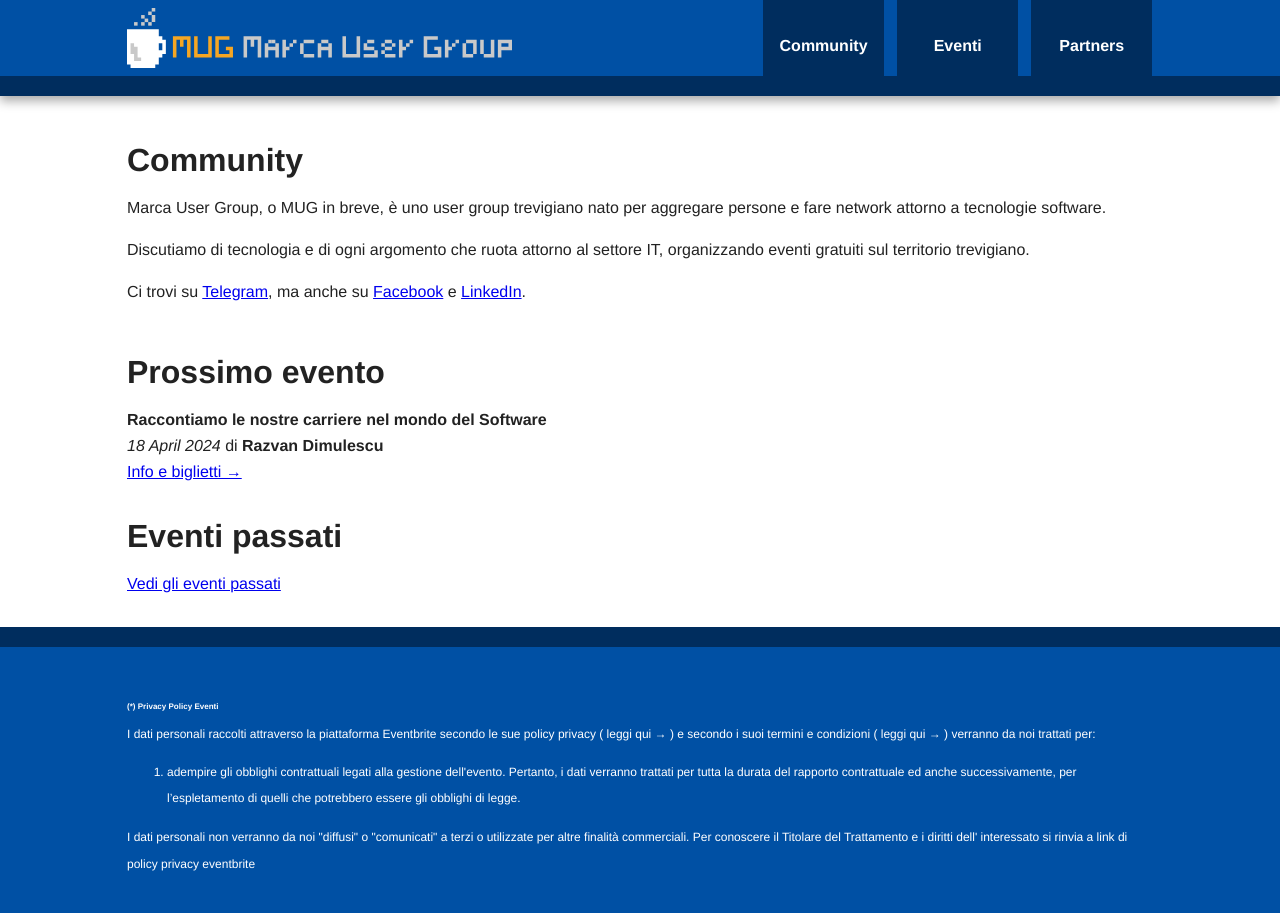
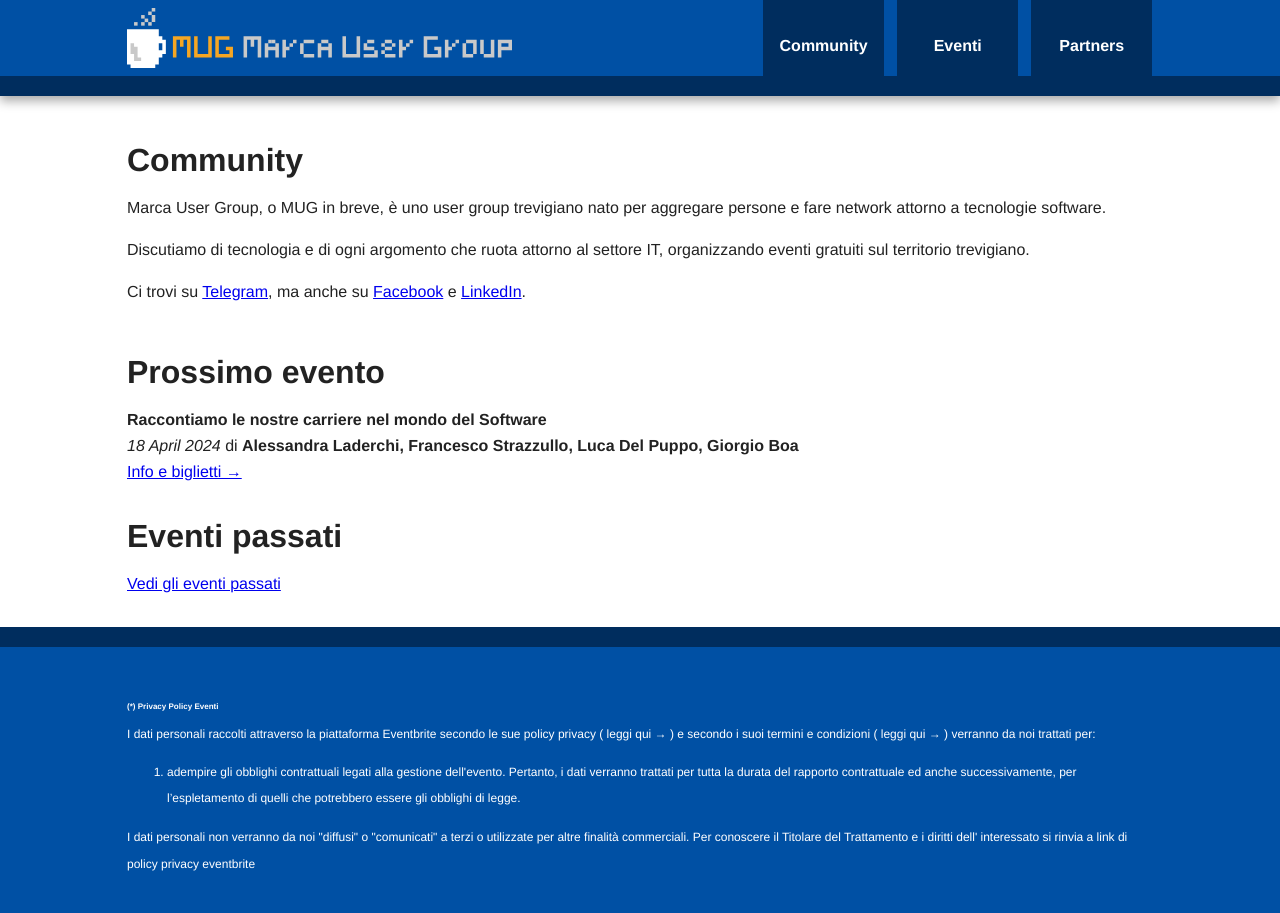
Before and after one commit to m-u-g/m-u-g.github.io, a Jekyll site: the page built from index.md, in a window 1280 px wide. Built offline with Jekyll 4.4.1, drawn with Linux system fonts in a browser that asks for light colours.

Commit message:
Update 2024-04-18-serata-delle-carriere.md

```diff
--- a/_posts/2024-04-18-serata-delle-carriere.md
+++ b/_posts/2024-04-18-serata-delle-carriere.md
@@ -2,7 +2,7 @@
 layout: post
 title:  "Raccontiamo le nostre carriere nel mondo del Software"
 date:   2024-4-18 19:00:00 +0100
-speaker: Razvan Dimulescu
+speaker: Alessandra Laderchi, Francesco Strazzullo, Luca Del Puppo, Giorgio Boa
 categories: eventi
 image: /assets/images/card-serata-carriere.png
 summary: "4 professionisti del mondo software raccontano il proprio percorso di carriera e le proprie scelte"
```
